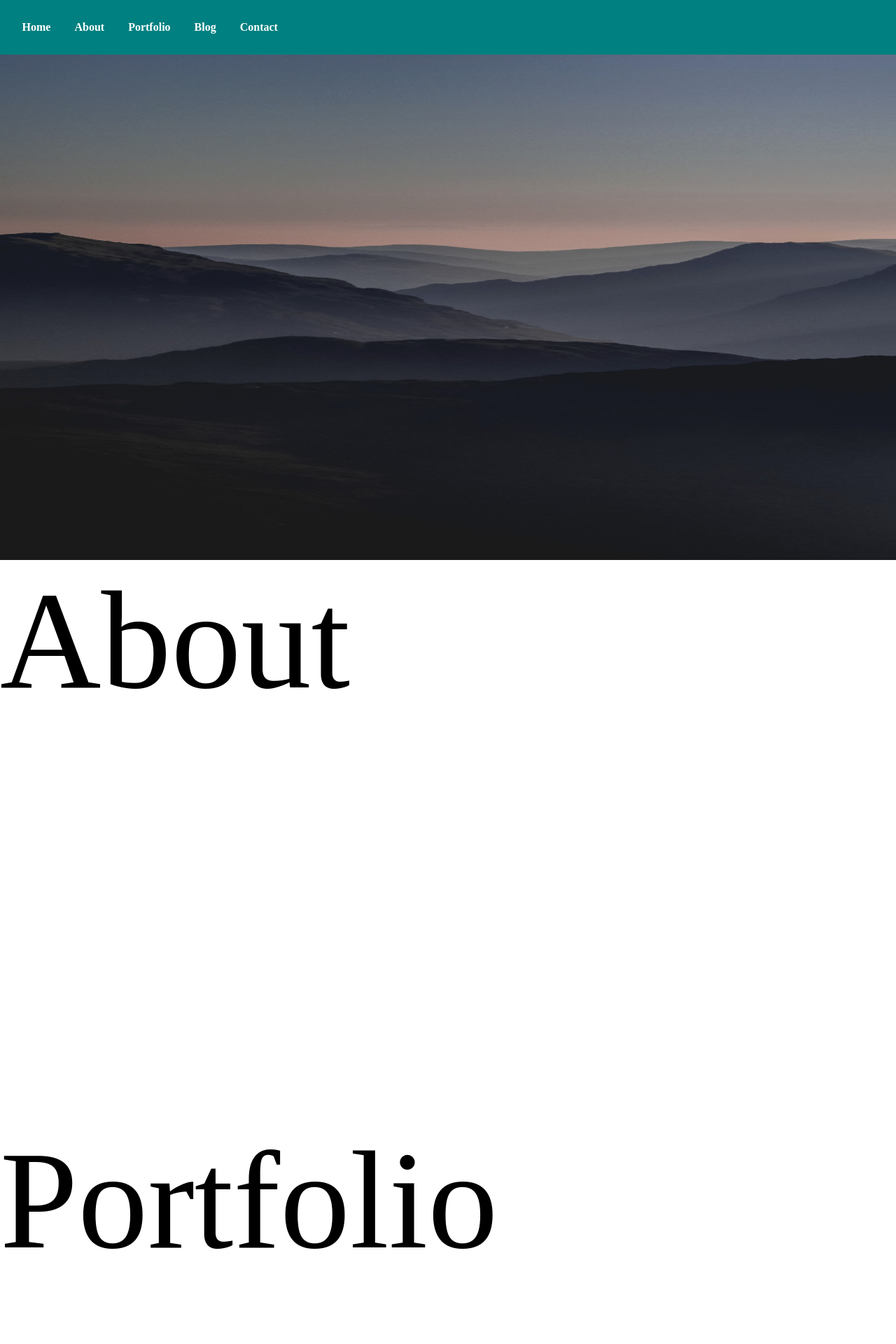
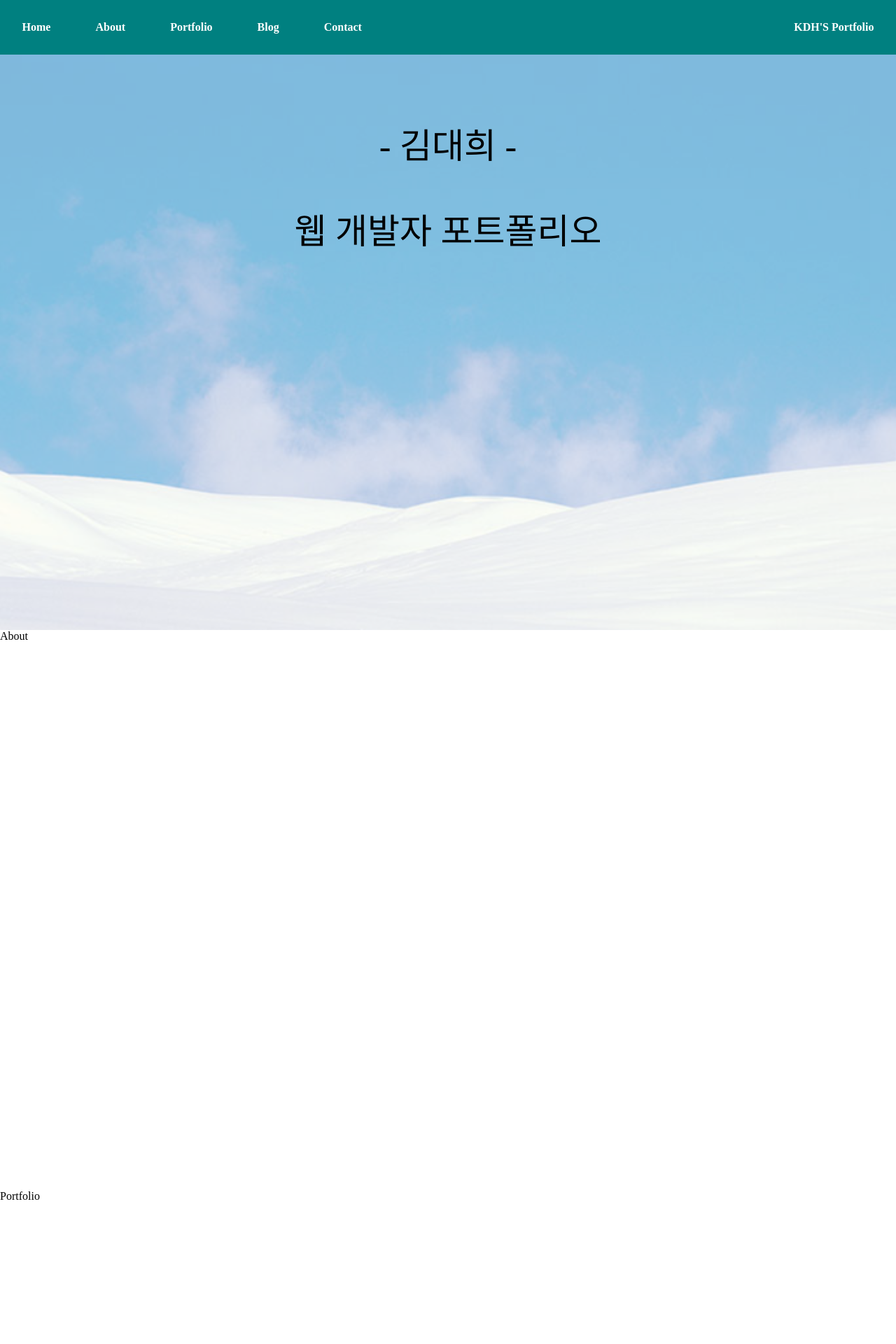
Before and after one commit to gingsero/CssProject, a PHP site: page /portfolio/index.php in a window 1280 px wide. Shown: the top 1920 px of the page at 70% size. Run offline with PHP 8.4, Linux system fonts and the light colour scheme.

Commit message:
상단 home 이미지변경, 투명도, GNB 영역 수정

```diff
--- a/huntlab/css/portfolio.css
+++ b/huntlab/css/portfolio.css
@@ -17,6 +17,11 @@ header {
     align-items: center;
 }
 
+header span {
+    alignment: right;
+    margin-right: 30px;
+}
+
 header nav span {
     margin-left: 30px;
 }
@@ -31,13 +36,33 @@ header .gnb_btn:hover {
     margin: 0;
 }
 
-.content {
-    width: 100%;
-    height: 100%;
-    font-size: 200px;
-}
-
-.home img {
+.wrap div {
     width: 100%;
     height: 100%;
 }
+
+
+.home_area {
+    width: 100%;
+    height: 100%;
+    padding-top: 100px;
+    text-align: center;
+    position: relative;
+}
+
+.home_area::after {
+    width: 100%;
+    height: 100%;
+    content: "";
+    background-image: url("../image/white_tree.png");
+    background-size: cover;
+    opacity: 50%;
+    position: absolute;
+    top: 0;
+    left: 0;
+    z-index: -1;
+}
+
+.home_area .home_title {
+    font-size: 50px;
+}
--- a/huntlab/portfolio/index.php
+++ b/huntlab/portfolio/index.php
@@ -16,22 +16,25 @@
             <span class="gnb_btn" id="_gnb_btn_blog">Blog</span>
             <span class="gnb_btn" id="_gnb_btn_contact">Contact</span>
         </nav>
+        <span>KDH'S Portfolio</span>
     </header>
 
     <div class="wrap">
-        <div class="content home" id="_home">
-            <img src="../image/unsplash.jpg"/>
+        <div class="home_area" id="_home">
+            <br />
+            <p class="home_title">- 김대희 -</p>
+            <p class="home_title">웹 개발자 포트폴리오</p>
         </div>
-        <div class="content about" id="_about">
+        <div class="about_area" id="_about">
             About
         </div>
-        <div class="content portfolio" id="_portfolio">
+        <div class="portfolio_area" id="_portfolio">
             Portfolio
         </div>
-        <div class="content blog" id="_blog">
+        <div class="blog_area" id="_blog">
             Blog
         </div>
-        <div class="content contact" id="_contact">
+        <div class="contact_area" id="_contact">
             Contact
         </div>
     </div>
```
Also changed, not shown: huntlab/js/portfolio.js (+14 -0 lines), huntlab/image/white_tree.png (added).
